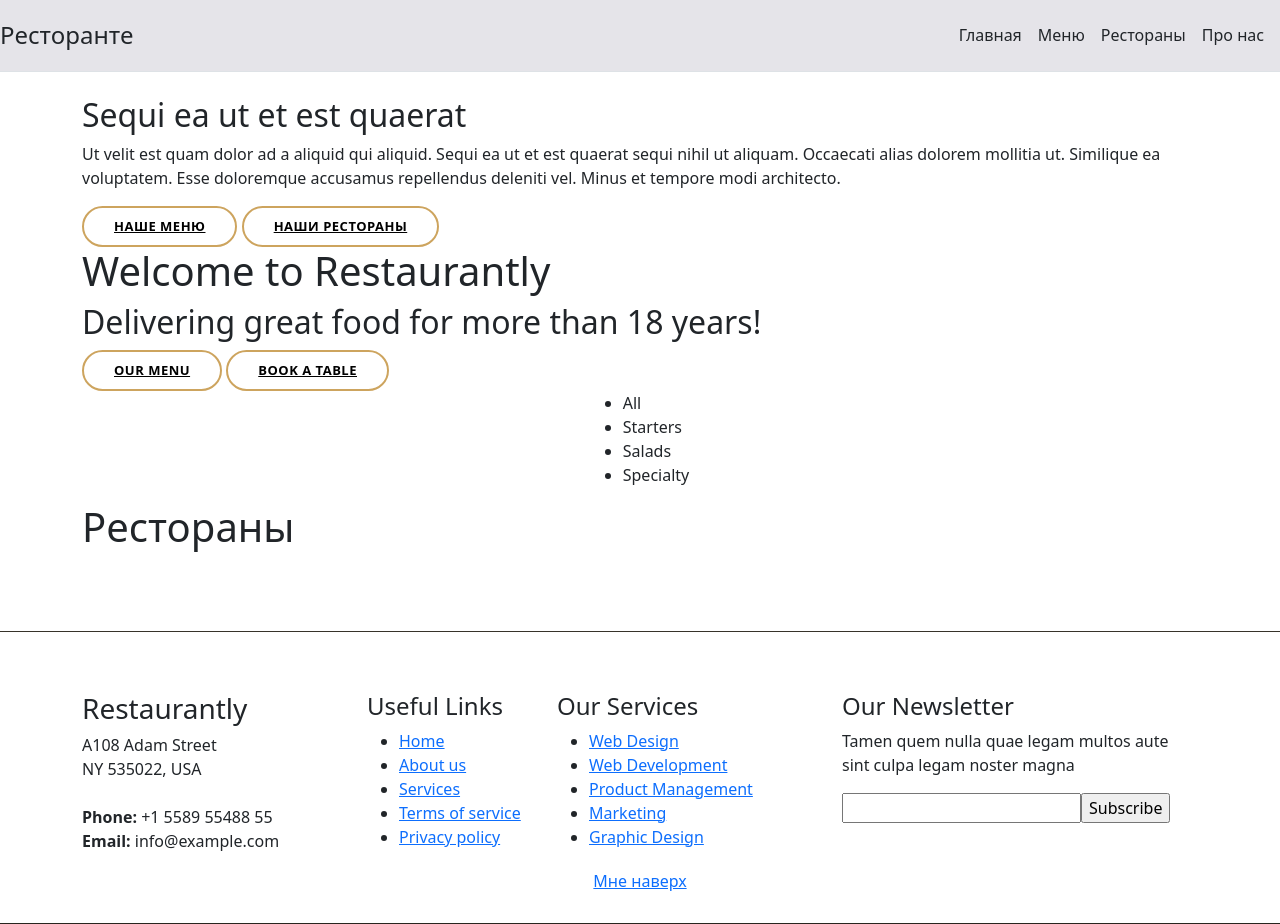
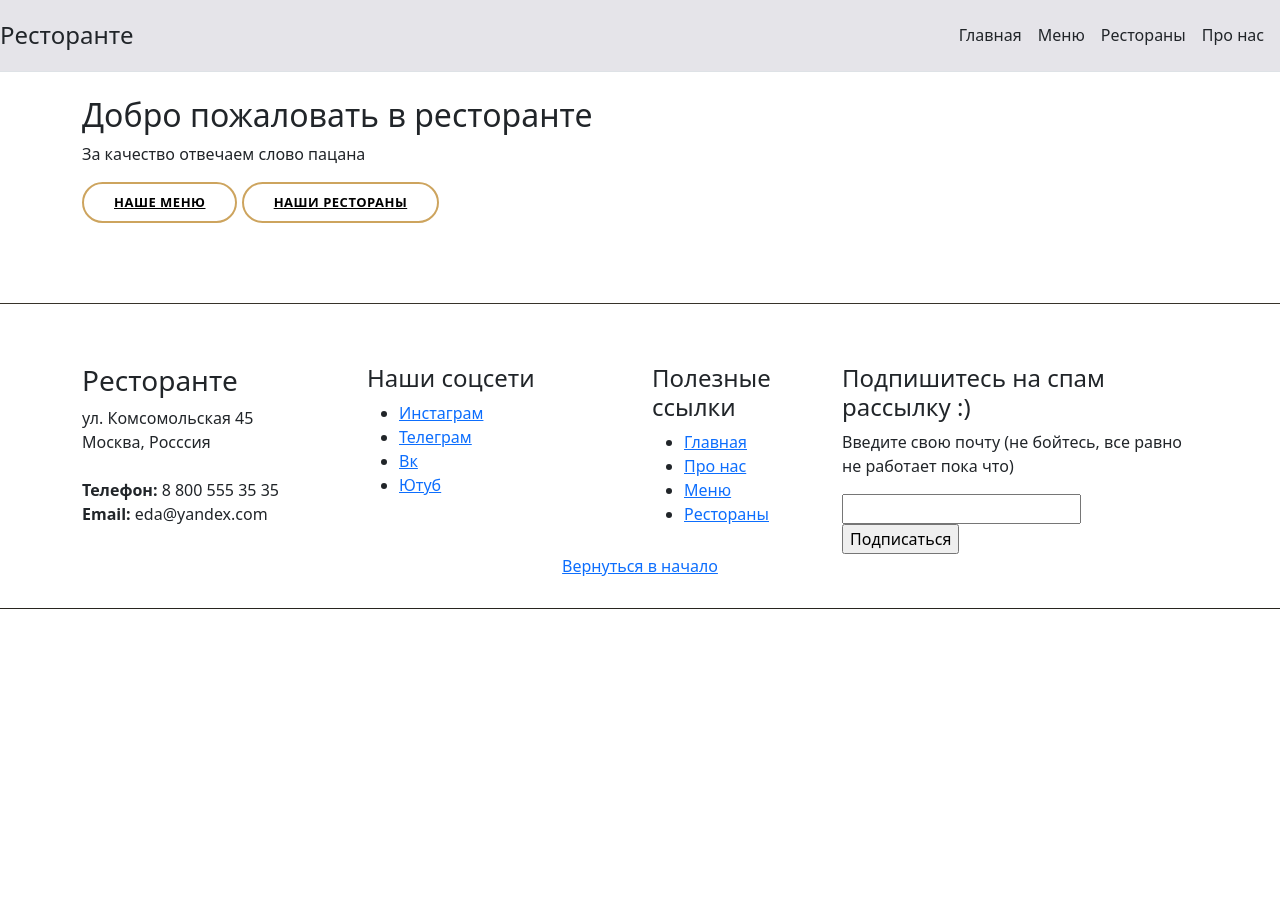
Before and after one commit to Pochapil/MSU_Django, a Django app: page / in a window 1280 px wide. After the commit the page ends 609 px from the top, so only its background shows below. Run offline with Django 4.2, Linux system fonts and the light colour scheme.

Commit message:
футер + главная

```diff
--- a/app/views.py
+++ b/app/views.py
@@ -23,7 +23,7 @@ def menu(request):
     dish_types = DishType.objects.all()
     # dishes = Dish.objects.all()
     # .order_by('id')
-    object_type_for_search = 'dish'
+    object_type_for_search = 'блюдо'
     context = {'title': 'Меню', 'menu_list': menu_list, 'dish_types': dish_types,
                'object_type_for_search': object_type_for_search}
 
@@ -34,7 +34,7 @@ def restaurant_list(request):
     q = request.GET.get('q') if request.GET.get('q') is not None else ''
 
     restaurant_list = Restaurant.objects.filter(address__icontains=q).order_by('address')
-    object_type_for_search = 'restaurant'
+    object_type_for_search = 'ресторан'
     context = {'title': 'Список ресторанов', 'restaurant_list': restaurant_list,
                'object_type_for_search': object_type_for_search}
 
--- a/templates/app/base.html
+++ b/templates/app/base.html
@@ -62,48 +62,49 @@
     <div class="container">
         <div class="row">
             <div class="col-lg-3 col-md-6">
-                <div class="footer-info"><h3>Restaurantly</h3>
-                    <p> A108 Adam Street <br> NY 535022, USA<br><br> <strong>Phone:</strong> +1 5589 55488 55<br>
-                        <strong>Email:</strong> info@example.com<br></p>
-                    <div class="social-links mt-3"><a href="#" class="twitter"><i class="bx bxl-twitter"></i></a> <a
-                            href="#" class="facebook"><i class="bx bxl-facebook"></i></a> <a href="#" class="instagram"><i
-                            class="bx bxl-instagram"></i></a> <a href="#" class="google-plus"><i
-                            class="bx bxl-skype"></i></a> <a href="#" class="linkedin"><i
-                            class="bx bxl-linkedin"></i></a></div>
+                <div class="footer-info"><h3>Ресторанте</h3>
+                    <p> ул. Комсомольская 45 <br> Москва, Росссия<br><br> <strong>Телефон:</strong> 8 800 555 35 35<br>
+                        <strong>Email:</strong> eda@yandex.com<br></p>
                 </div>
             </div>
-            <div class="col-lg-2 col-md-6 footer-links"><h4>Useful Links</h4>
+
+            <div class="col-lg-3 col-md-6 footer-links"><h4>Наши соцсети</h4>
                 <ul>
-                    <li><i class="bx bx-chevron-right"></i> <a href="#">Home</a></li>
-                    <li><i class="bx bx-chevron-right"></i> <a href="#">About us</a></li>
-                    <li><i class="bx bx-chevron-right"></i> <a href="#">Services</a></li>
-                    <li><i class="bx bx-chevron-right"></i> <a href="#">Terms of service</a></li>
-                    <li><i class="bx bx-chevron-right"></i> <a href="#">Privacy policy</a></li>
+                    <li><i class="bx bx-chevron-right"></i> <a href="#">Инстаграм</a></li>
+                    <li><i class="bx bx-chevron-right"></i> <a href="#">Телеграм</a></li>
+                    <li><i class="bx bx-chevron-right"></i> <a href="#">Вк</a></li>
+                    <li><i class="bx bx-chevron-right"></i> <a href="#">Ютуб</a></li>
                 </ul>
             </div>
-            <div class="col-lg-3 col-md-6 footer-links"><h4>Our Services</h4>
+
+
+            <div class="col-lg-2 col-md-6 footer-links"><h4>Полезные ссылки</h4>
                 <ul>
-                    <li><i class="bx bx-chevron-right"></i> <a href="#">Web Design</a></li>
-                    <li><i class="bx bx-chevron-right"></i> <a href="#">Web Development</a></li>
-                    <li><i class="bx bx-chevron-right"></i> <a href="#">Product Management</a></li>
-                    <li><i class="bx bx-chevron-right"></i> <a href="#">Marketing</a></li>
-                    <li><i class="bx bx-chevron-right"></i> <a href="#">Graphic Design</a></li>
+                    <li><i class="bx bx-chevron-right"></i> <a href="{% url 'home' %}">Главная</a></li>
+                    <li><i class="bx bx-chevron-right"></i> <a href="{% url 'about' %}">Про нас</a></li>
+                    <li><i class="bx bx-chevron-right"></i> <a href="{% url 'menu' %}">Меню</a></li>
+                    <li><i class="bx bx-chevron-right"></i> <a href="{% url 'restaurant_list' %}">Рестораны</a></li>
                 </ul>
             </div>
-            <div class="col-lg-4 col-md-6 footer-newsletter"><h4>Our Newsletter</h4>
-                <p>Tamen quem nulla quae legam multos aute sint culpa legam noster magna</p>
-                <form action="" method="post"><input type="email" name="email"><input type="submit" value="Subscribe">
+
+
+
+            <div class="col-lg-4 col-md-6 footer-newsletter"><h4>Подпишитесь на спам рассылку :)</h4>
+                <p>Введите свою почту (не бойтесь, все равно не работает пока что)</p>
+                <form action="" method="post"><input type="email" name="email"><input type="submit" value="Подписаться">
                 </form>
             </div>
         </div>
+
+        <div>
+            <a href="#" class="back-to-top d-flex align-items-center justify-content-center active">
+                Вернуться в начало
+            </a>
+        </div>
+
     </div>
 
-    <div>
-        <a href="#" class="back-to-top d-flex align-items-center justify-content-center active">
-            Мне наверх
-        </a>
 
-    </div>
 </div>
 
 
--- a/templates/app/index.html
+++ b/templates/app/index.html
@@ -8,12 +8,9 @@
 
 
 {% block content %}
-    <div class="carousel-content"><h2 class="animate__animated animate__fadeInDown">Sequi ea ut et est quaerat</h2>
-        <p class="animate__animated animate__fadeInUp">Ut velit est quam dolor ad a aliquid qui aliquid. Sequi ea ut et
-            est
-            quaerat sequi nihil ut aliquam. Occaecati alias dolorem mollitia ut. Similique ea voluptatem. Esse
-            doloremque
-            accusamus repellendus deleniti vel. Minus et tempore modi architecto.</p>
+    <div class="carousel-content">
+        <h2 class="animate__animated animate__fadeInDown">Добро пожаловать в ресторанте</h2>
+        <p class="animate__animated animate__fadeInUp">За качество отвечаем слово пацана</p>
         <div>
             <a href="{% url 'menu' %}" class="btn-menu animate__animated animate__fadeInUp scrollto">Наше меню</a>
             <a href="{% url 'restaurant_list' %}" class="btn-book animate__animated animate__fadeInUp scrollto">Наши
@@ -36,15 +33,6 @@
             }
         </style>
 
-
-        <div class="col-lg-8"><h1>Welcome to <span>Restaurantly</span></h1>
-            <h2>Delivering great food for more than 18 years!</h2>
-            <div class="btns">
-                <a href="{% url 'menu' %}" class="btn-menu animated fadeInUp scrollto">Our Menu</a>
-                <a href="{% url 'restaurant_list' %}" class="btn-book animated fadeInUp scrollto">Book a Table</a>
-            </div>
-        </div>
-
     </div>
     <style>
         .menu-filters li {
@@ -62,18 +50,5 @@
         }
     </style>
 
-    <section id="menu">
-        <div class="col-lg-12 d-flex justify-content-center">
-            <ul id="menu-filters">
-                <li data-filter="*" class="menu-filters">All</li>
-                <li data-filter="menu-filters">Starters</li>
-                <li data-filter=".filter-salads">Salads</li>
-                <li data-filter=".filter-specialty">Specialty</li>
-            </ul>
-        </div>
-    </section>
-
-    <h1>Рестораны</h1>
-
 
 {% endblock %}
--- a/templates/app/menu.html
+++ b/templates/app/menu.html
@@ -6,7 +6,7 @@
 
 {% block search_bar %}
     <form method="get" action={% url 'menu' %}>
-        <input type="text" name="q" placeholder="Search {{ object_type_for_search }}"/>
+        <input type="text" name="q" placeholder="Искать {{ object_type_for_search }}"/>
     </form>
 {% endblock %}
 
--- a/templates/app/restaurant.html
+++ b/templates/app/restaurant.html
@@ -10,5 +10,5 @@
 
     <p> Адрес - {{ restaurant.address }} </p>
 
-    <p> Телефон {{ restaurant.phone_number }} </p>
+    <p> Телефон: {{ restaurant.phone_number }} </p>
 {% endblock %}
--- a/templates/app/restaurant_list.html
+++ b/templates/app/restaurant_list.html
@@ -6,7 +6,7 @@
 
 {% block search_bar %}
     <form method="get" action={% url 'restaurant_list' %}>
-        <input type="text" name="q" placeholder="Search {{ object_type_for_search }}"/>
+        <input type="text" name="q" placeholder="Искать {{ object_type_for_search }}"/>
     </form>
 {% endblock %}
 
```
